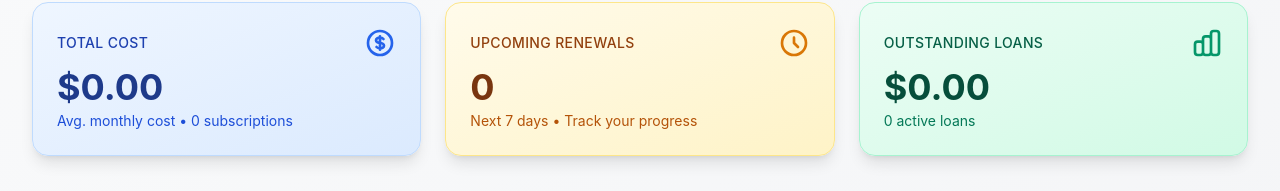
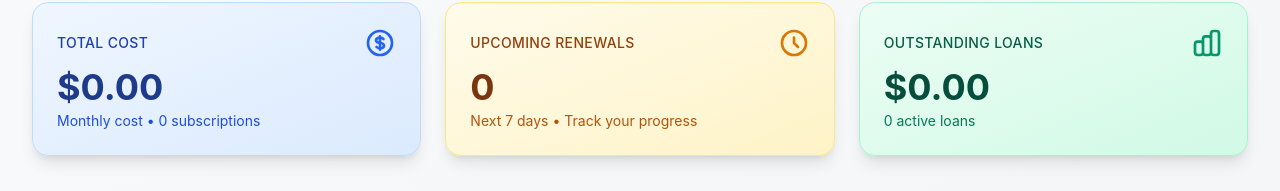
Before and after one commit to prabhjotdev/SubTrack, a React (Vite) app: page / in a window 1280 px wide. Shown: the part 179-370 px from the top of the page. Built offline with nearby package versions, Linux system fonts and the light colour scheme.

Commit message:
Update Dashboard label to 'Monthly cost' instead of 'Avg. monthly cost'

```diff
--- a/src/components/dashboard/Dashboard.tsx
+++ b/src/components/dashboard/Dashboard.tsx
@@ -55,7 +55,7 @@ export const Dashboard: React.FC<DashboardProps> = ({ subscriptions, loans }) =>
             {formatCurrency(totalMonthlySubscriptions)}
           </p>
           <p className="text-sm text-blue-700 dark:text-blue-300">
-            Avg. monthly cost • {subscriptions.length} subscriptions
+            Monthly cost • {subscriptions.length} subscriptions
           </p>
         </div>
 
```
